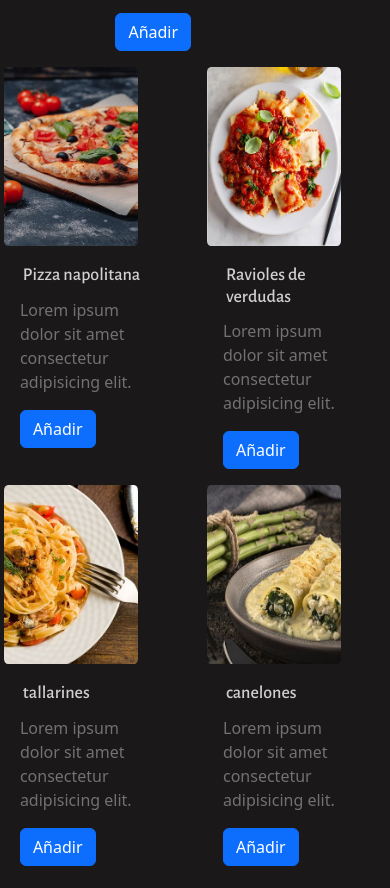
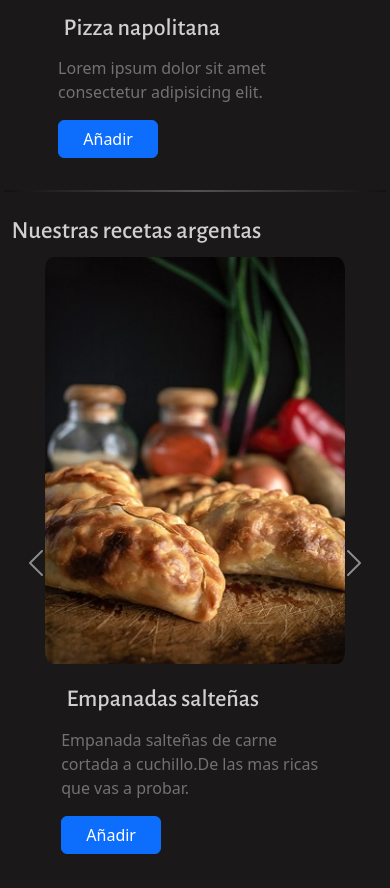
Before and after one commit to cristianvazquezr/Proyecto-Final-HTML, a plain HTML site: page paginas/recetas.html in a window 390 px wide. Shown: the part 1109-1997 px from the top of the page. Drawn offline with nearby package versions, Linux system fonts and the light colour scheme.

Commit message:
bootstrap y media query

```diff
--- a/css/styles.css
+++ b/css/styles.css
@@ -452,27 +452,23 @@ hr {
 }
 .productos_arg img{
     aspect-ratio: 3/4;
-    width:75%;
+    width:100%;
     object-fit: cover;
     border-radius: 3%;
 }
 
 .productos_arg p{
-    width:80%;
+    width:100%;
     color:rgb(114, 114, 114)
 }
-
-/*Para una transicion un poco mas prolija modifico el ancho de la imagen y del parrafo en la medida md*/
-
-@media screen  and (min-width: 768px){
-    .producto_seccion_arg img{
-        width: 100%;
-    }
-    .producto_seccion_arg p{
-        width: 100%;
-    }
+.descripcion_pie_arg{
+    display: flex;
+    flex-direction: column;
+    justify-content: space-between;
 }
-
+.descripcion_pie_arg a{
+    width: 100px;
+}
 
 .productos_arg {
     display:flex;
@@ -481,11 +477,10 @@ hr {
     justify-content: center;
 }
 
-
 .productos_arg h3{
     color: rgb(209, 207, 207);
     font-family: 'Alegreya Sans', sans-serif;
-    font-size: x-large;
+    font-size: large;
     font-weight: 500;
     padding:2%;
     width: 100%;
@@ -499,6 +494,32 @@ hr {
 }
 
 /*Propiedades carrusel*/
+
+.carrusel_recetas_arg{
+    display: none;
+}
+.carrusel_recetas2_arg{
+    width: 80%;
+
+ }
+
+.carrusel_recetas2_arg p{
+    color:rgb(114, 114, 114);
+}
+.carrusel_recetas2_arg H3{
+    color: rgb(209, 207, 207);
+    font-family: 'Alegreya Sans', sans-serif;
+    font-size: x-large;
+    font-weight: 500;
+    padding:2%;
+    width: 100%;
+}
+
+.carrusel_recetas_arg img{
+    object-fit: cover;
+    border-radius: 3%;
+}
+
 .anadir_carro{
     display: flex;
     flex-direction: row;
@@ -511,48 +532,19 @@ hr {
     padding-top: 1.5%;
 }
 
-.carrusel_recetas{
-    display: none;
-}
-.carrusel_recetas2{
-   margin-left: 25%;
-}
-.carrusel_recetas2 p{
-    color:rgb(114, 114, 114);
-}
-.carrusel_recetas2 H3{
-    color: rgb(209, 207, 207);
-    font-family: 'Alegreya Sans', sans-serif;
-    font-size: x-large;
-    font-weight: 500;
-    padding:2%;
-    width: 100%;
-}
-
-
-.carrusel_recetas img{
-    object-fit: cover;
-    border-radius: 3%;
-}
-
 /*Oculto mi grilla y habilito la vista del carrusel cuando es vista de celular*/
 @media screen and (max-width:576px){
-    .carrusel_recetas{
-        display: block;
+    .carrusel_recetas_arg{
+        display: flex;
+        flex-direction: row;
+        justify-content: space-around;
     }
     .productos_arg{
         display: none;
 
     }
     .producto_seccion_arg{
-        width: 50%;
-    }
-    .productos_it{
-        display: none;
-
-    }
-    .producto_seccion_it{
-        width: 50%;
+        width: 100%;
     }
 
 }
@@ -639,27 +631,27 @@ hr {
 
 .productos_it img{
     aspect-ratio: 3/4;
-    width:75%;
+    width:100%;
     object-fit: cover;
     border-radius: 3%;
 }
 
 
 .productos_it p{
-    width:80%;
+    width:100%;
     color:rgb(114, 114, 114)
 }
 
-/*Para una transicion un poco mas prolija modifico el ancho de la imagen y del parrafo en la medida md*/
+.descripcion_pie_it{
+    display: flex;
+    flex-direction: column;
+    justify-content: space-between;
+}
 
-@media screen  and (min-width: 768px){
-    .producto_seccion_it img{
-        width: 100%;
-    }
-    .producto_seccion_it p{
-        width: 100%;
-    }
+.descripcion_pie_it a{
+    width: 100px;
 }
+
 
 .productos_it{
     display:flex;
@@ -684,6 +676,51 @@ hr {
     border: none;
 
 }
+
+/*Propiedades carrusel*/
+
+.carrusel_recetas_it{
+    display: none;
+}
+
+.carrusel_recetas2_it{
+   width: 80%;
+}
+.carrusel_recetas2_it p{
+    color:rgb(114, 114, 114);
+}
+.carrusel_recetas2_it H3{
+    color: rgb(209, 207, 207);
+    font-family: 'Alegreya Sans', sans-serif;
+    font-size: x-large;
+    font-weight: 500;
+    padding:2%;
+    width: 100%;
+}
+
+
+.carrusel_recetas_it img{
+    object-fit: cover;
+    border-radius: 3%;
+}
+
+/*Oculto mi grilla y habilito la vista del carrusel cuando es vista de celular*/
+@media screen and (max-width:576px){
+    .carrusel_recetas_it{
+        display: flex;
+        flex-direction: row;
+        justify-content: space-around;
+    }
+    .productos_it{
+        display: none;
+
+    }
+    .producto_seccion_it{
+        width: 100%;
+    }
+}
+
+
 
 /* FORMATO PARA ASIANFOOD*/
 
--- a/paginas/recetas.html
+++ b/paginas/recetas.html
@@ -52,11 +52,11 @@
             <h2>Nuestras recetas italianas</h2>
         </div>
             <!--pongo un carrusel que se activara cuando el tamano es chico-->
-        <div id="carouselExampleFade" class="carousel slide carousel-fade carrusel_recetas">
-            <div class="carousel-inner carrusel_recetas2">
+        <div id="carouselExampleFade" class="carousel slide carousel-fade carrusel_recetas_it">
+            <div class="carousel-inner carrusel_recetas2_it">
                 <div class="card producto_seccion_it carousel-item active">
                     <img src="../imagenes/pizzaNapolitana.png" class="card-img-top d-block w-100" alt="Las mejores pizzas">
-                    <div class="card-body w-100">
+                    <div class="card-body w-100 descripcion_pie_it">
                     <h3 class="card-title">Pizza napolitana</h3>
                     <p class="card-text">Lorem ipsum dolor sit amet consectetur adipisicing elit.</p>
                     <a href="#" class="btn btn-primary">Añadir</a>
@@ -64,7 +64,7 @@
                 </div>
                 <div class="card producto_seccion_it carousel-item">
                     <img src="../imagenes/ravioles.png" class="card-img-top d-block w-100" alt="Los mejores ravioles del mundo">
-                    <div class="card-body w-100">
+                    <div class="card-body w-100 descripcion_pie_it">
                     <h3 class="card-title">Ravioles de verduras</h3>
                     <p class="card-text">Lorem ipsum dolor sit amet consectetur adipisicing elit.</p>
                     <a href="#" class="btn btn-primary">Añadir</a>
@@ -72,7 +72,7 @@
                 </div>
                 <div class="card producto_seccion_it carousel-item">
                     <img src="../imagenes/tallarines.png" class="card-img-top d-block w-100" alt="Los mejores tallarines del mundo">
-                    <div class="card-body w-100">
+                    <div class="card-body w-100 descripcion_pie_it">
                     <h3 class="card-title">Tallarines</h3>
                     <p class="card-text">Lorem ipsum dolor sit amet consectetur adipisicing elit.</p>
                     <a href="#" class="btn btn-primary">Añadir</a>
@@ -80,7 +80,7 @@
                 </div>
                 <div class="card producto_seccion_it carousel-item">
                     <img src="../imagenes/canelones.png" class="card-img-top d-block w-100" alt="Los mejores canelones del planeta">
-                    <div class="card-body w-100">
+                    <div class="card-body w-100 descripcion_pie_it">
                     <h3 class="card-title">Canelones</h3>
                     <p class="card-text">Lorem ipsum dolor sit amet consectetur adipisicing elit.</p>
                     <a href="#" class="btn btn-primary">Añadir</a>
@@ -102,7 +102,7 @@
             <div class="row">
                 <div class="card producto_seccion_it col-xs-12 col-sm-6 col-md-3">
                     <img src="../imagenes/pizzaNapolitana.png" class="card-img-top" alt="La verdadera pizza napolitana">
-                    <div class="card-body">
+                    <div class="card-body descripcion_pie_it">
                       <h3 class="card-title">Pizza napolitana</h3>
                       <p class="card-text">Lorem ipsum dolor sit amet consectetur adipisicing elit.</p>
                       <a href="#" class="btn btn-primary">Añadir</a>
@@ -110,7 +110,7 @@
                 </div>
                 <div class="card producto_seccion_it col-xs-12 col-sm-6 col-md-3">
                     <img src="../imagenes/ravioles.png" class="card-img-top" alt="los mejores ravioles italianos">
-                    <div class="card-body">
+                    <div class="card-body descripcion_pie_it">
                       <h3 class="card-title">Ravioles de verdudas</h3>
                       <p class="card-text">Lorem ipsum dolor sit amet consectetur adipisicing elit.</p>
                       <a href="#" class="btn btn-primary">Añadir</a>
@@ -118,7 +118,7 @@
                 </div>
                 <div class="card producto_seccion_it col-xs-12 col-sm-6 col-md-3">
                     <img src="../imagenes/tallarines.png" class="card-img-top" alt="Los mejores tallarines del planeta">
-                    <div class="card-body">
+                    <div class="card-body descripcion_pie_it">
                       <h3 class="card-title">tallarines</h3>
                       <p class="card-text">Lorem ipsum dolor sit amet consectetur adipisicing elit.</p>
                       <a href="#" class="btn btn-primary">Añadir</a>
@@ -126,7 +126,7 @@
                 </div>
                 <div class="card producto_seccion_it col-xs-12 col-sm-6 col-md-3">
                     <img src="../imagenes/canelones.png" class="card-img-top" alt="Los mejores canelones del planeta">
-                    <div class="card-body">
+                    <div class="card-body descripcion_pie_it">
                       <h3 class="card-title">canelones</h3>
                       <p class="card-text">Lorem ipsum dolor sit amet consectetur adipisicing elit.</p>
                       <a href="#" class="btn btn-primary">Añadir</a>
@@ -140,36 +140,36 @@
             <h2>Nuestras recetas argentas</h2>
         </div>
         <!--pongo un carrusel que se activara cuando el tamano es chico-->
-        <div id="carouselExampleFade" class="carousel slide carousel-fade carrusel_recetas">
-            <div class="carousel-inner carrusel_recetas2">
+        <div id="carouselExampleFade" class="carousel slide carousel-fade carrusel_recetas_arg">
+            <div class="carousel-inner carrusel_recetas2_arg">
                 <div class="card producto_seccion_arg carousel-item active">
-                    <img src="../imagenes/empanadas-salteñas.png" class="card-img-top d-block w-100" alt="...">
-                    <div class="card-body w-100">
-                    <h3 class="card-title">Empanadas salteñas</h3>
+                    <img src="../imagenes/empanadas-salteñas.png" class="card-img-top d-block w-100" alt="Las mejores empanadas">
+                    <div class="card-body w-100 descripcion_pie_arg">
+                        <h3 class="card-title ">Empanadas salteñas</h3>
                         <p class="card-text">Empanada salteñas de carne cortada a cuchillo.De las mas ricas que vas a probar.</p>
                         <a href="#" class="btn btn-primary">Añadir</a>
                     </div>
                 </div>
                 <div class="card producto_seccion_arg carousel-item">
                     <img src="../imagenes/ribs-cerdo.png" class="card-img-top d-block w-100" alt="...">
-                    <div class="card-body w-100">
-                    <h3 class="card-title">Ribs de cerdo</h3>
+                    <div class="card-body w-100 descripcion_pie_arg">
+                        <h3 class="card-title ">Ribs de cerdo</h3>
                         <p class="card-text">Empanada salteñas de carne cortada a cuchillo.De las masss ricas que vas a probar.</p>
                         <a href="#" class="btn btn-primary">Añadir</a>
                     </div>
                 </div>
                 <div class="card producto_seccion_arg carousel-item">
                     <img src="../imagenes/locro-argentino.png" class="card-img-top d-block w-100" alt="...">
-                    <div class="card-body w-100">
-                    <h3 class="card-title">Locro patrio</h3>
+                    <div class="card-body w-100 descripcion_pie_arg">
+                        <h3 class="card-title ">Locro patrio</h3>
                         <p class="card-text">Empanada salteñas de carne cortada a cuchillo.De las mas ricas que vas a probar.</p>
                         <a href="#" class="btn btn-primary">Añadir</a>
                     </div>
                 </div>
                 <div class="card producto_seccion_arg carousel-item">
                     <img src="../imagenes/mollejas.png" class="card-img-top d-block w-100" alt="...">
-                    <div class="card-body w-100">
-                    <h3 class="card-title">Mollejas al disco</h3>
+                    <div class="card-body w-100 descripcion_pie_arg">
+                        <h3 class="card-title ">Mollejas al disco</h3>
                         <p class="card-text">Empanada salteñas de carne cortada a cuchillo.De las mas ricas que vas a probar.</p>
                         <a href="#" class="btn btn-primary">Añadir</a>
                     </div>
@@ -190,7 +190,7 @@
             <div class="row">
                 <div class="card producto_seccion_arg col-xs-12 col-sm-6 col-md-3">
                     <img src="../imagenes/empanadas-salteñas.png" class="card-img-top" alt="...">
-                    <div class="card-body">
+                    <div class="card-body  descripcion_pie_arg">
                       <h3 class="card-title">Empanadas salteñas</h3>
                       <p class="card-text">Empanada salteñas de carne cortada a cuchillo.De las mas ricas que vas a probar.</p>
                       <a href="#" class="btn btn-primary">Añadir</a>
@@ -198,7 +198,7 @@
                 </div>
                 <div class="card producto_seccion_arg col-xs-12 col-sm-6 col-md-3">
                     <img src="../imagenes/ribs-cerdo.png" class="card-img-top" alt="...">
-                    <div class="card-body">
+                    <div class="card-body descripcion_pie_arg">
                       <h3 class="card-title">Ribs de cerdo</h3>
                       <p class="card-text">Empanada salteñas de carne cortada a cuchillo.De las mas ricas que vas a probar.</p>
                       <a href="#" class="btn btn-primary">Añadir</a>
@@ -206,7 +206,7 @@
                 </div>
                 <div class="card producto_seccion_arg col-xs-12 col-sm-6 col-md-3">
                     <img src="../imagenes/locro-argentino.png" class="card-img-top" alt="...">
-                    <div class="card-body">
+                    <div class="card-body  descripcion_pie_arg">
                       <h3 class="card-title">Locro patrio</h3>
                       <p class="card-text">Empanada salteñas de carne cortada a cuchillo.De las mas ricas que vas a probar.</p>
                       <a href="#" class="btn btn-primary">Añadir</a>
@@ -214,7 +214,7 @@
                 </div>
                 <div class="card producto_seccion_arg col-xs-12 col-sm-6 col-md-3">
                     <img src="../imagenes/mollejas.png" class="card-img-top" alt="...">
-                    <div class="card-body">
+                    <div class="card-body  descripcion_pie_arg">
                       <h3 class="card-title">Mollejas al disco</h3>
                       <p class="card-text">Empanada salteñas de carne cortada a cuchillo.De las mas ricas que vas a probar.</p>
                       <a href="#" class="btn btn-primary">Añadir</a>
```
Lines whose indentation alone changed are shown as unchanged.
